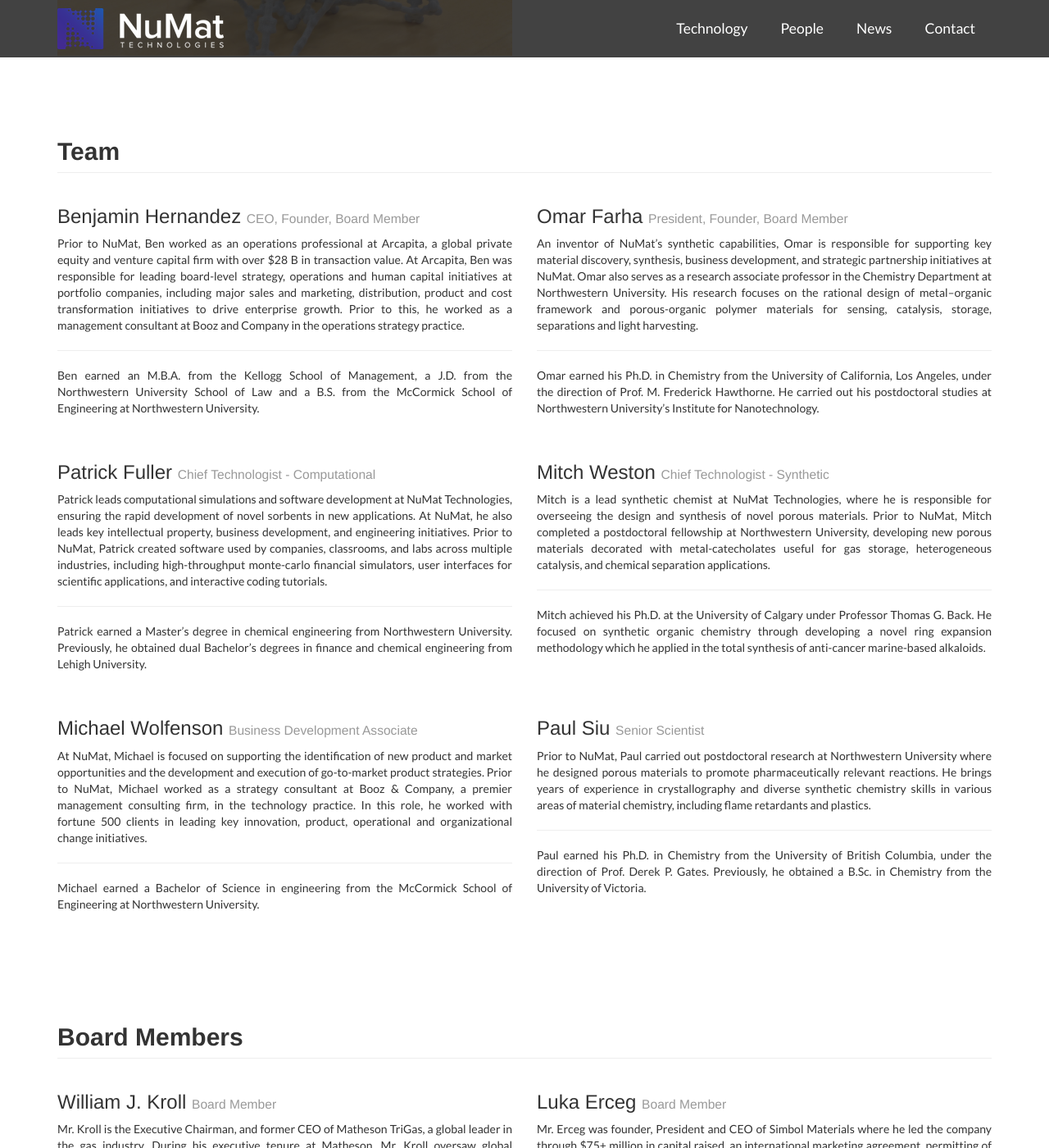
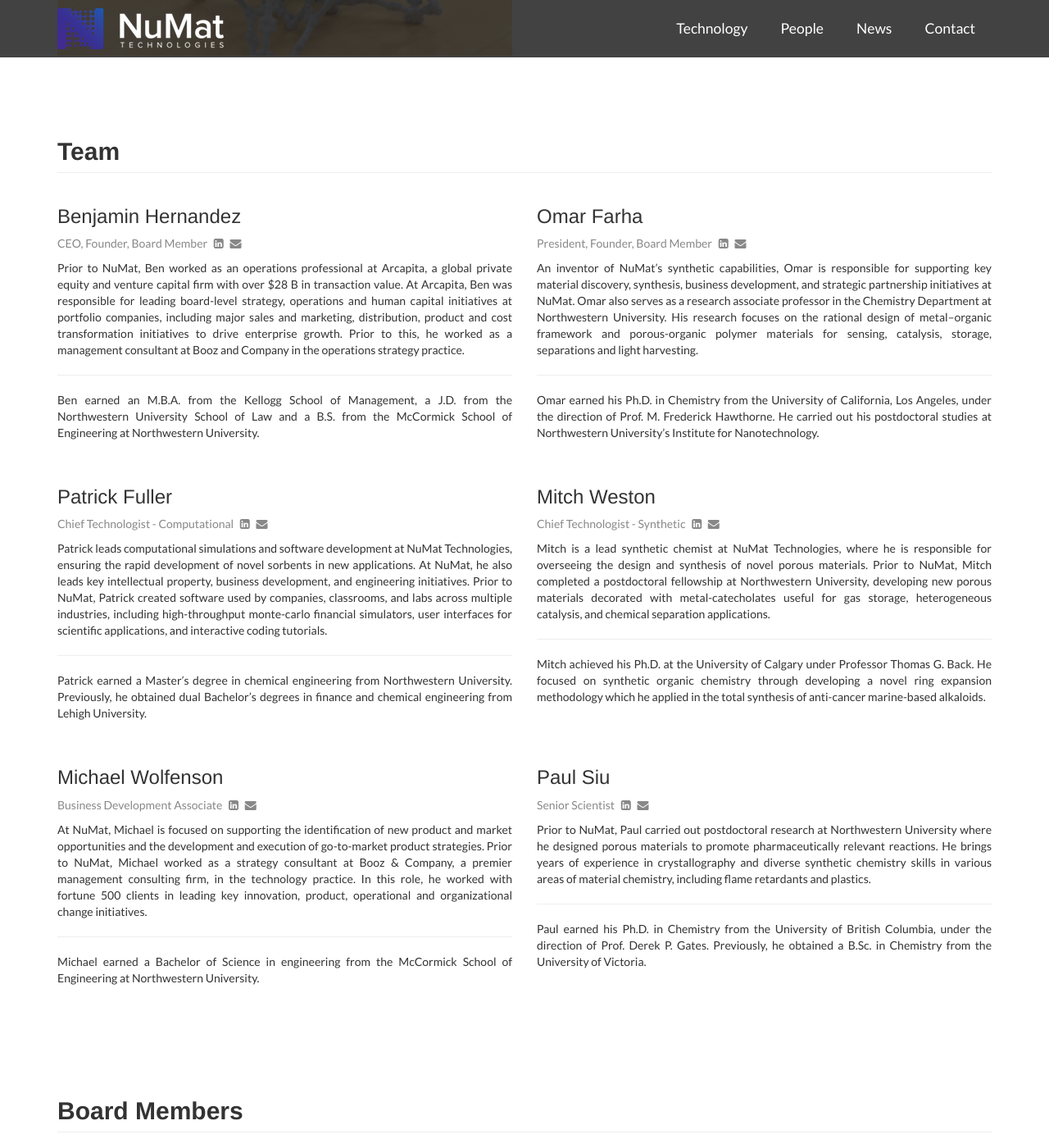
Before and after one commit to numat/numat.github.io, a Jekyll site: the page built from people.html, in a window 1280 px wide and 1400 px high, scrolled down 435 px. Shown: the whole window at 82% size. Built offline with Jekyll 4.4.1, drawn with Linux system fonts in a browser that asks for light colours; some of the changed text lies outside the part shown.

Commit message:
Added links in people page

```diff
--- a/css/main.css
+++ b/css/main.css
@@ -122,6 +122,17 @@
   text-align: justify;
 }
 
+.role, .role a {
+  color: #888;
+}
+.role a:hover {
+  color: #ccc;
+}
+
+.fa {
+  margin-left: 5px;
+}
+
 /*
  * Custom formatting for the news posts
  */
--- a/people.html
+++ b/people.html
@@ -39,7 +39,12 @@
   </div>
   <div class="row people">
     <div class="col-sm-6">
-      <h3>Benjamin Hernandez <small>CEO, Founder, Board Member</small></h3>
+      <h3>Benjamin Hernandez</h3>
+      <p class="role">
+        CEO, Founder, Board Member
+        <a href="http://www.linkedin.com/pub/benjamin-hernandez/8/a22/30b" target="_blank"><i class="fa fa-linkedin-square"></i></a>
+        <a href="mailto:ben@numat-tech.com" target="_blank"><i class="fa fa-envelope"></i></a>
+      </p>
       <p>Prior to NuMat, Ben worked as an operations professional at Arcapita,
       a global private equity and venture capital firm with over $28 B in
       transaction value. At Arcapita, Ben was responsible for leading
@@ -54,7 +59,12 @@
       McCormick School of Engineering at Northwestern University.</p>
     </div>
     <div class="col-sm-6">
-      <h3>Omar Farha <small>President, Founder, Board Member</small></h3>
+      <h3>Omar Farha</h3>
+      <p class="role">
+        President, Founder, Board Member
+        <a href="http://www.linkedin.com/pub/omar-farha/49/616/242" target="_blank"><i class="fa fa-linkedin-square"></i></a>
+        <a href="mailto:omar@numat-tech.com" target="_blank"><i class="fa fa-envelope"></i></a>
+      </p>
       <p>An inventor of NuMat’s synthetic capabilities, Omar is responsible
       for supporting key material discovery, synthesis, business development,
       and strategic partnership initiatives at NuMat. Omar also serves as a
@@ -72,7 +82,12 @@
 
   <div class="row people">
     <div class="col-sm-6">
-      <h3>Patrick Fuller <small>Chief Technologist - Computational</small></h3>
+      <h3>Patrick Fuller</h3>
+      <p class="role">
+        Chief Technologist - Computational
+        <a href="http://www.linkedin.com/in/patrickemmettfuller/" target="_blank"><i class="fa fa-linkedin-square"></i></a>
+        <a href="mailto:pat@numat-tech.com" target="_blank"><i class="fa fa-envelope"></i></a>
+      </p>
       <p>Patrick leads computational simulations and software development at
       NuMat Technologies, ensuring the rapid development of novel sorbents in
       new applications. At NuMat, he also leads key intellectual property,
@@ -87,7 +102,12 @@
       in finance and chemical engineering from Lehigh University.</p>
     </div>
     <div class="col-sm-6">
-      <h3>Mitch Weston <small>Chief Technologist - Synthetic</small></h3>
+      <h3>Mitch Weston</h3>
+      <p class="role">
+        Chief Technologist - Synthetic
+        <a href="http://www.linkedin.com/pub/mitchell-weston/5a/3a5/77b" target="_blank"><i class="fa fa-linkedin-square"></i></a>
+        <a href="mailto:mitch@numat-tech.com" target="_blank"><i class="fa fa-envelope"></i></a>
+      </p>
       <p>Mitch is a lead synthetic chemist at NuMat Technologies, where he is
       responsible for overseeing the design and synthesis of novel porous
       materials. Prior to NuMat, Mitch completed a postdoctoral fellowship at
@@ -104,7 +124,12 @@
 
   <div class="row people">
     <div class="col-sm-6">
-      <h3>Michael Wolfenson <small>Business Development Associate</small></h3>
+      <h3>Michael Wolfenson</h3>
+      <p class="role">
+        Business Development Associate
+        <a href="http://www.linkedin.com/pub/michael-wolfenson/39/462/824" target="_blank"><i class="fa fa-linkedin-square"></i></a>
+        <a href="mailto:wolf@numat-tech.com" target="_blank"><i class="fa fa-envelope"></i></a>
+      </p>
       <p>At NuMat, Michael is focused on supporting the identification of new
       product and market opportunities and the development and execution of
       go-to-market product strategies. Prior to NuMat, Michael worked as a
@@ -117,7 +142,12 @@
       School of Engineering at Northwestern University.</p>
     </div>
     <div class="col-sm-6">
-      <h3>Paul Siu <small>Senior Scientist</small></h3>
+      <h3>Paul Siu</h3>
+      <p class="role">
+        Senior Scientist
+        <a href="http://ca.linkedin.com/pub/paul-siu/53/628/43a" target="_blank"><i class="fa fa-linkedin-square"></i></a>
+        <a href="mailto:paul@numat-tech.com" target="_blank"><i class="fa fa-envelope"></i></a>
+      </p>
       <p>Prior to NuMat, Paul carried out postdoctoral research at Northwestern
       University where he designed porous materials to promote pharmaceutically
       relevant reactions. He brings years of experience in crystallography and
@@ -137,7 +167,10 @@
   </div>
   <div class="row people">
     <div class="col-sm-6">
-      <h3>William J. Kroll <small>Board Member</small></h3>
+      <h3>William J. Kroll</h3>
+      <p class="role">
+        Board Member
+      </p>
       <p>Mr. Kroll is the Executive Chairman, and former CEO of Matheson
       TriGas, a global leader in the gas industry. During his executive tenure
       at Matheson, Mr. Kroll oversaw global businesses for industrial,
@@ -155,7 +188,10 @@
       Northwestern University.</p>
     </div>
     <div class="col-sm-6">
-      <h3>Luka Erceg <small>Board Member</small></h3>
+      <h3>Luka Erceg</h3>
+      <p class="role">
+        Board Member
+      </p>
       <p>Mr. Erceg was founder, President and CEO of Simbol Materials where he
       led the company through $75+ million in capital raised, an international
       marketing agreement, permitting of two commercial chemical plants in
@@ -182,7 +218,10 @@
   </div>
   <div class="row people">
     <div class="col-sm-6">
-      <h3>Robert Winter <small>Board Member</small></h3>
+      <h3>Robert Winter</h3>
+      <p class="role">
+        Board Member
+      </p>
       <p>Mr. Winter has a long history in venture capital and private
       investing. Prior to co-founding daVinci Capital Group, a Private Equity
       firm, he was a Founding Managing Partner of Rocket Ventures, a $70
@@ -203,7 +242,10 @@
       University.</p>
     </div>
     <div class="col-sm-6">
-      <h3>Jack M. Gill <small>Board Observer</small></h3>
+      <h3>Jack M. Gill</h3>
+      <p class="role">
+        Board Observer
+      </p>
       <p>At 33, Jack founded his first business, which pioneered
       micro-processor-based scientific instruments and computers for
       chromatography laboratories. In 1972, Jack merged the company into
@@ -231,7 +273,10 @@
   </div>
   <div class="row people">
     <div class="col-sm-6">
-      <h3>Richard Penning <small>Business Advisor</small></h3>
+      <h3>Richard Penning</h3>
+      <p class="role">
+        Business Advisor
+      </p>
       <p>As a 30-year veteran of technology organizations, Mr. Penning creates
       and builds science-based businesses. He guides companies in business
       strategy, organizational development, and work processes. His experience
@@ -255,7 +300,10 @@
       from 3M and as a Six Sigma Black Belt from Honeywell.</p>
     </div>
     <div class="col-sm-6">
-      <h3>Christopher Wilmer <small>Technical Advisor, Founder</small></h3>
+      <h3>Christopher Wilmer</h3>
+      <p class="role">
+        Founder, Technical Advisor
+      </p>
       <p>An inventor of NuMat’s proprietary MOF discovery algorithm, Chris is
       responsible for supporting key advancements in the design of novel
       material structures. Chris has expertise in computational modeling, high
@@ -275,7 +323,10 @@
   </div>
   <div class="row people">
     <div class="col-sm-6">
-      <h3>Randall Snurr <small>Technical Advisor</small></h3>
+      <h3>Randall Snurr</h3>
+      <p class="role">
+        Technical Advisor
+      </p>
       <p>Randy Snurr is a Professor of Chemical and Biological Engineering at
       Northwestern University. His research interests include development of
       new nanoporous materials for energy and environmental applications,
@@ -295,7 +346,10 @@
       Alexander von Humboldt Foundation.</p>
     </div>
     <div class="col-sm-6">
-      <h3>Joseph Hupp <small>Technical Advisor</small></h3>
+      <h3>Joseph Hupp</h3>
+      <p class="role">
+        Technical Advisor
+      </p>
       <p>Joe Hupp is a Professor of Chemistry at Northwestern University and
       also holds an appointment as a Senior Science Fellow at Argonne National
       Laboratory in the Division of Materials Science and in the Division of
```
